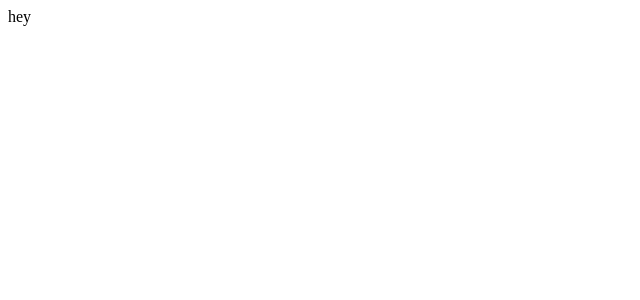
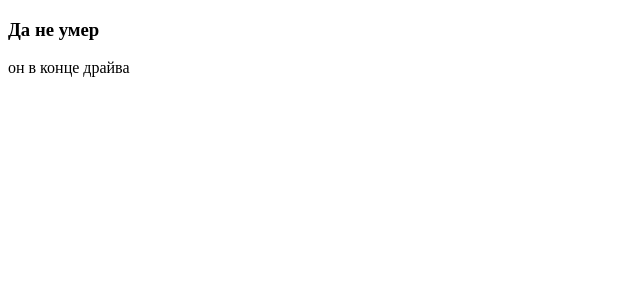
Before and after one commit to algorithm-ssau/samoleti-begemoti, a React app in the folder frontend/: page / in a window 1280 px wide. Shown: the top 300 px of the page, without its empty margins (0-640 px from the left). Built offline with nearby package versions, Linux system fonts and the light colour scheme.

Commit message:
fixed config + added example component

```diff
--- a/frontend/package.json
+++ b/frontend/package.json
@@ -5,6 +5,7 @@
   "scripts": {
     "build": "webpack",
     "start": "webpack-dev-server",
+    "check": "tsc --noEmit",
     "test": "echo \"Error: no test specified\" && exit 1"
   },
   "author": "",
--- /dev/null
+++ b/frontend/src/components/Card.tsx
@@ -0,0 +1,13 @@
+interface CardProps {
+    title: string,
+    description?: string,
+    id: string,
+    onClick: (id: string) => void,
+}
+
+export function Card(props: CardProps) {
+    return (<div onClick={() => props.onClick(props.id)}>
+        <h3>{props.title}</h3>
+        <p>{ props.description} </p>
+    </div>)
+}
--- /dev/null
+++ b/frontend/src/data.ts
@@ -0,0 +1,3 @@
+export function test() {
+    return 42;
+}
--- a/frontend/src/index.tsx
+++ b/frontend/src/index.tsx
@@ -1,10 +1,19 @@
 import { createRoot } from "react-dom/client";
+import { test } from "./data";
+import { Card } from "./components/Card";
 
 function App() {
     let x: number = 1;
-    let y: string = "";
+    console.log(test())
     console.log(x);
-    return <div className="color">hey</div>
+    return <div className="color">
+        <Card
+           title="Да не умер"
+           id="да не умер он"
+           description="он в конце драйва"
+           onClick={ (text) => alert(text) }
+        />
+    </div>
 }
 
 let container = document.getElementById("root");
--- a/frontend/webpack.config.js
+++ b/frontend/webpack.config.js
@@ -7,11 +7,19 @@ module.exports = {
     filename: 'main.js',
     path: path.resolve(__dirname, 'dist'),
   },
+  resolve: {
+    extensions: ['.ts', '.tsx', '.js'],
+  },
   module: {
     rules: [
         {
             test: /\.tsx?/i,
-            use: ['ts-loader'],
+            use: {
+              loader: 'ts-loader',
+              options: {
+                experimentalWatchApi: true,
+              }
+            },
             exclude: /node_modules/
         },
         {
```
Also changed, not shown: frontend/tsconfig.json (+10 -10 lines), 2 other files (tests, documents, lock files or other folders).
